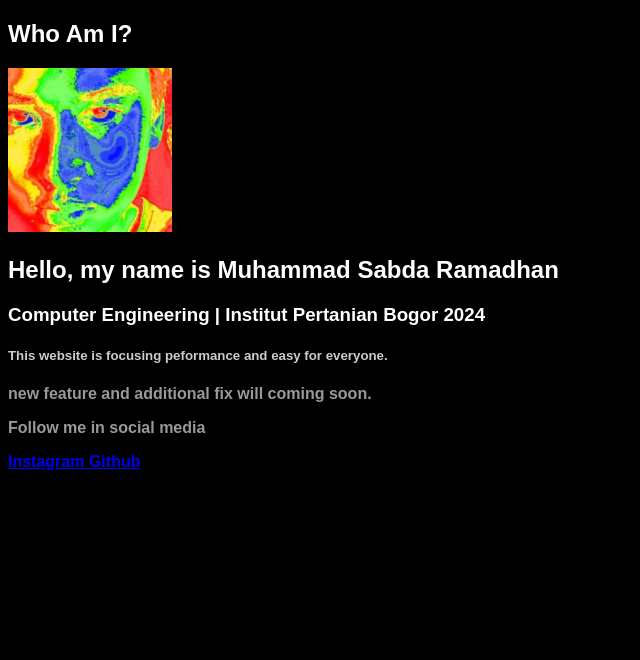
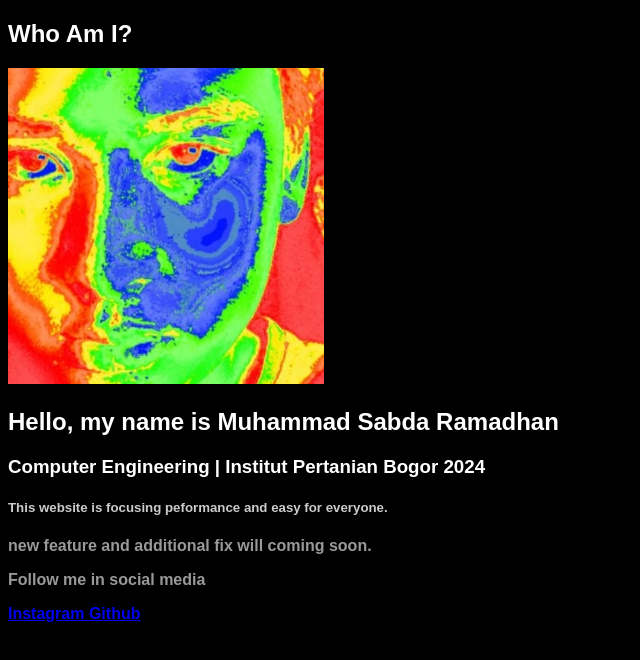
Before and after one commit to sabdaramadhan/sabdaramadhan.github.io, a plain HTML site: page index.html in a window 1280 px wide. Shown: the whole page, without its empty margins (0-640 px from the left). Drawn offline with Linux system fonts and the light colour scheme.

Commit message:
Update style.css

```diff
--- a/style.css
+++ b/style.css
@@ -14,6 +14,6 @@ p{
 }
 
 .foto img {
-    width: 13%;
+    width: 25%;
     height: auto;
   }
```
